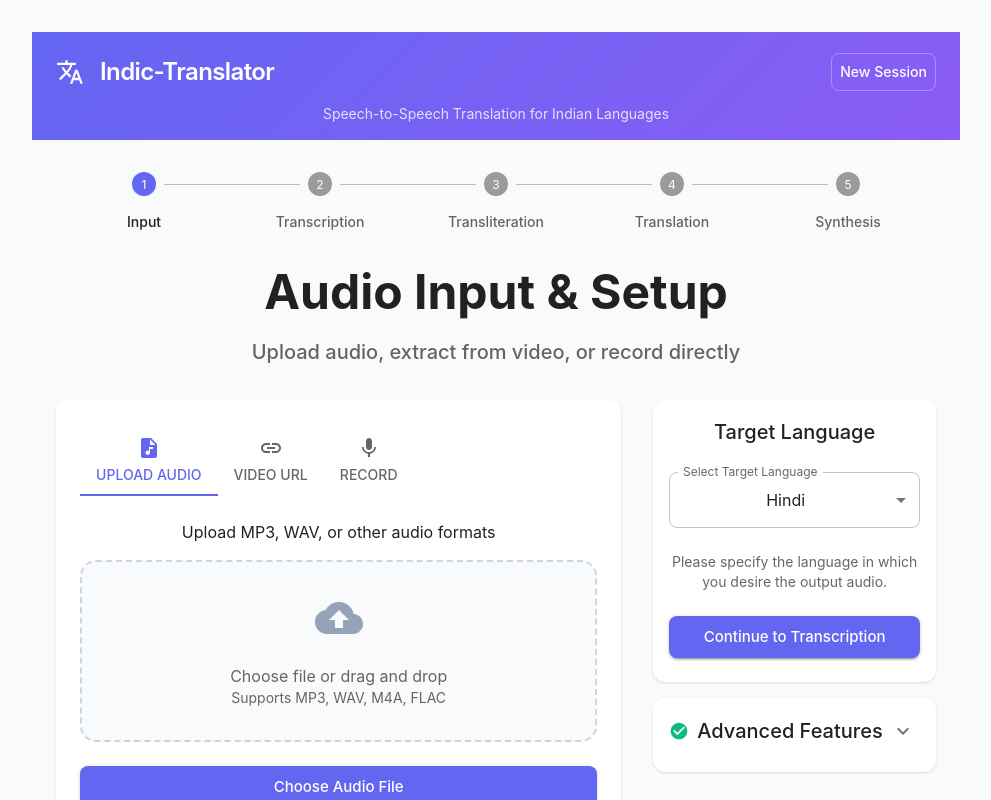
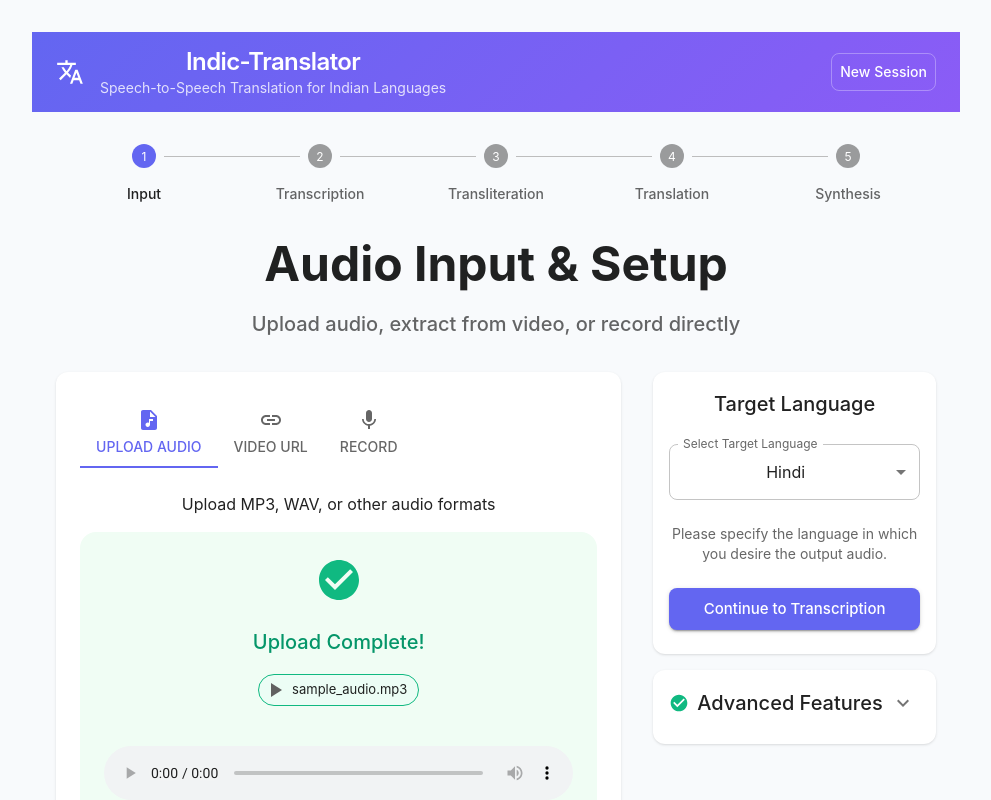
Before and after one commit to SandilyaSub/zen-dub-design, a React (Vite) app: page / in a window 1280 px wide. Both pictures are taken after a click on the button "Choose Audio File". Shown: the top 800 px of the page, without its empty margins (144-1135 px from the left). Built offline with nearby package versions, Linux system fonts and the light colour scheme.

Commit message:
Refactor homepage upload section
- Aligned the "Speech-to-Speech Translation" text to the left.
- Replaced "Choose Audio File" with "Upload Complete" and a tick mark.
- Replaced the "Choose file or drag" container with the sample audio file and player.

```diff
--- a/src/components/Header.tsx
+++ b/src/components/Header.tsx
@@ -25,6 +25,7 @@ const Header = () => {
       <Toolbar sx={{ justifyContent: 'space-between' }}>
         <Box sx={{ display: 'flex', alignItems: 'center', gap: 2 }}>
           <Translate sx={{ fontSize: 28, color: 'white' }} />
+          <Box>
             <Typography
               variant="h5"
               component="h1"
@@ -36,6 +37,16 @@ const Header = () => {
             >
               Indic-Translator
             </Typography>
+            <Typography
+              variant="body2"
+              sx={{
+                color: 'rgba(255, 255, 255, 0.8)',
+                fontSize: '0.875rem'
+              }}
+            >
+              Speech-to-Speech Translation for Indian Languages
+            </Typography>
+          </Box>
         </Box>
 
         <Button
@@ -51,19 +62,6 @@ const Header = () => {
           New Session
         </Button>
       </Toolbar>
-
-      <Box sx={{ px: 2, pb: 1 }}>
-        <Typography
-          variant="body2"
-          sx={{
-            color: 'rgba(255, 255, 255, 0.8)',
-            fontSize: '0.875rem',
-            textAlign: 'center'
-          }}
-        >
-          Speech-to-Speech Translation for Indian Languages
-        </Typography>
-      </Box>
     </AppBar>
   );
 };
--- a/src/pages/HomePage.tsx
+++ b/src/pages/HomePage.tsx
@@ -1,3 +1,4 @@
+
 import { useState } from 'react';
 import {
   Container,
@@ -125,6 +126,8 @@ const HomePage = () => {
                     Upload MP3, WAV, or other audio formats
                   </Typography>
 
+                  {!uploadedFile ? (
+                    <>
                       <Box
                         sx={{
                           border: '2px dashed #cbd5e1',
@@ -155,9 +158,32 @@ const HomePage = () => {
                         disabled={isUploading}
                         fullWidth
                         size="large"
+                        startIcon={isUploading ? undefined : <CloudUpload />}
                       >
                         {isUploading ? 'Uploading...' : 'Choose Audio File'}
                       </Button>
+                    </>
+                  ) : (
+                    <Box sx={{ textAlign: 'center', p: 3, backgroundColor: '#f0fdf4', borderRadius: 2 }}>
+                      <CheckCircle sx={{ fontSize: 48, color: '#10b981', mb: 2 }} />
+                      <Typography variant="h6" sx={{ color: '#059669', mb: 2 }}>
+                        Upload Complete!
+                      </Typography>
+                      <Chip
+                        label={uploadedFile}
+                        variant="outlined"
+                        size="medium"
+                        icon={<PlayArrow />}
+                        sx={{ backgroundColor: '#ecfdf5', borderColor: '#10b981', mb: 3 }}
+                      />
+                      <Box sx={{ mt: 2 }}>
+                        <audio controls style={{ width: '100%' }}>
+                          <source src="#" type="audio/mpeg" />
+                          Your browser does not support the audio element.
+                        </audio>
+                      </Box>
+                    </Box>
+                  )}
                 </Box>
               )}
 
@@ -219,28 +245,12 @@ const HomePage = () => {
                 </Box>
               )}
 
-              {isUploading && activeTab !== 2 && (
+              {isUploading && activeTab !== 2 && !uploadedFile && (
                 <Box sx={{ mt: 2 }}>
                   <LinearProgress
                     variant="determinate"
                     value={uploadProgress}
                     sx={{ height: 8, borderRadius: 4 }}
-                  />
-                </Box>
-              )}
-
-              {uploadedFile && (
-                <Box sx={{ mt: 3, textAlign: 'center', p: 3, backgroundColor: '#f0fdf4', borderRadius: 2 }}>
-                  <CheckCircle sx={{ fontSize: 48, color: '#10b981', mb: 2 }} />
-                  <Typography variant="h6" sx={{ color: '#059669', mb: 1 }}>
-                    Upload Complete!
-                  </Typography>
-                  <Chip
-                    label={uploadedFile}
-                    variant="outlined"
-                    size="medium"
-                    icon={<PlayArrow />}
-                    sx={{ backgroundColor: '#ecfdf5', borderColor: '#10b981' }}
                   />
                 </Box>
               )}
```
Lines whose indentation alone changed are shown as unchanged.
